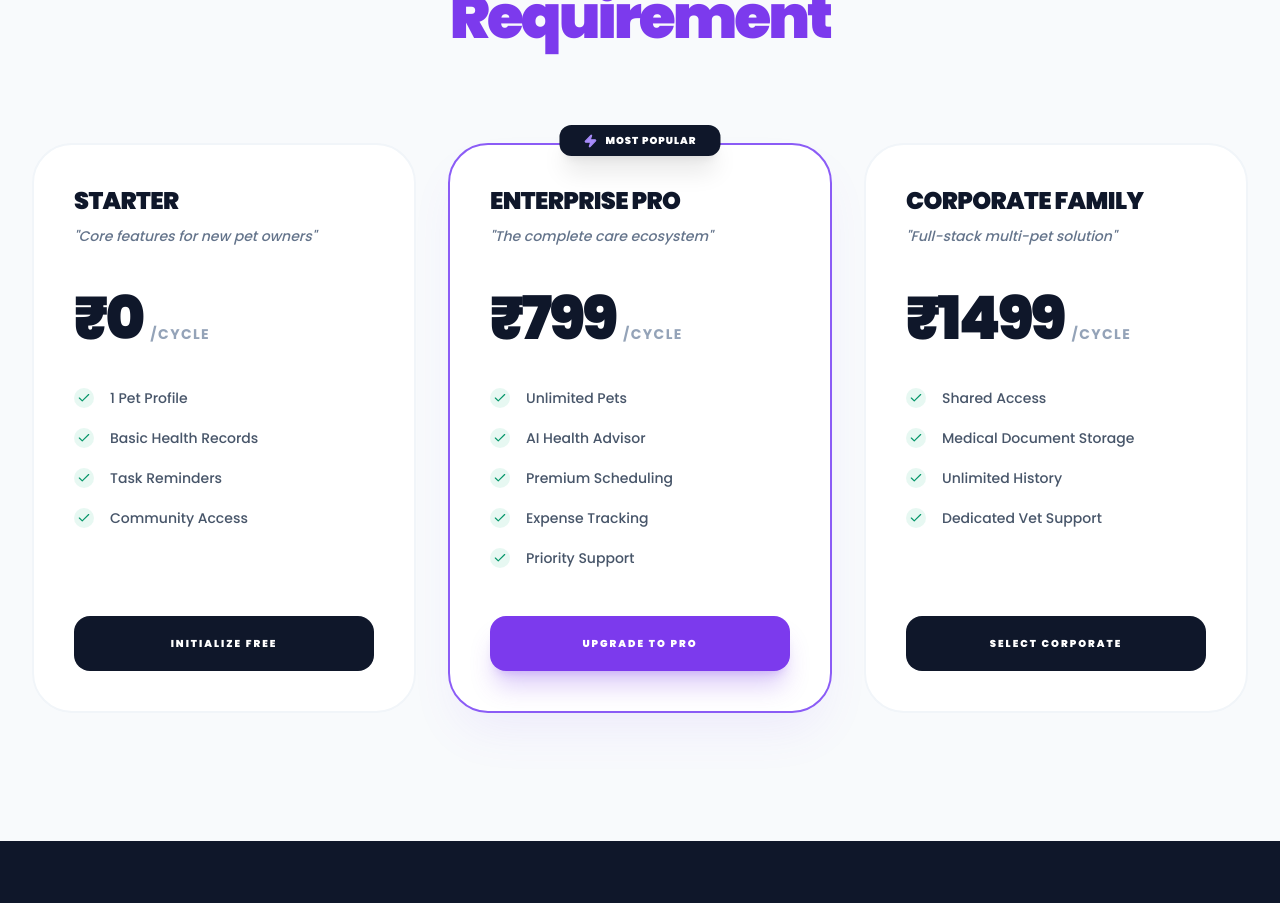
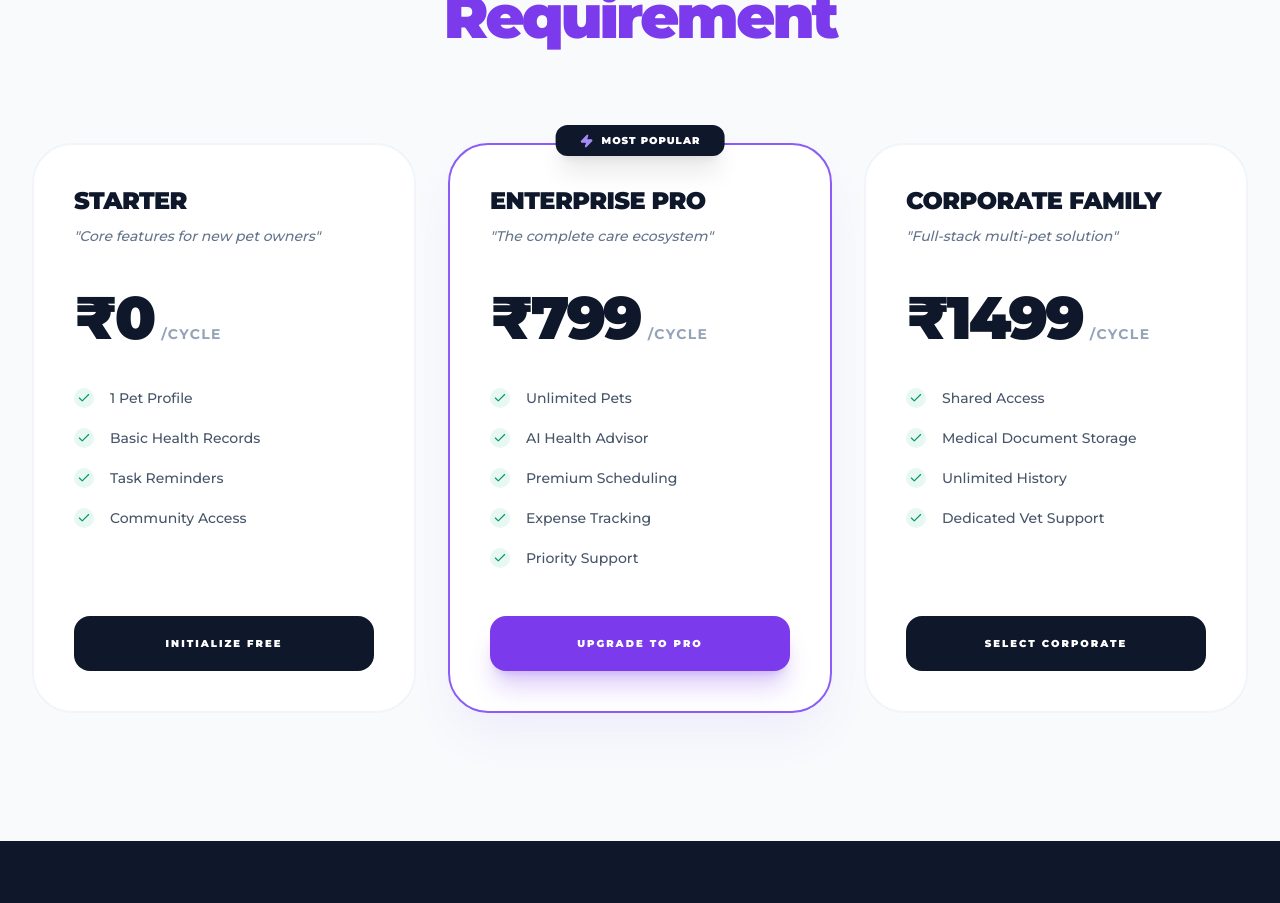
Before and after one commit to Dhavalll18/petcare-system, a React (Vite) app in the folder frontend/: page / in a window 1280 px wide. Shown: the part 3940-4843 px from the top of the page. Built offline with nearby package versions, Linux system fonts and the light colour scheme; no server answers.

Commit message:
UI: Switched primary font to Montserrat for a bold, geometric, and modern corporate aesthetic.

```diff
--- a/frontend/index.html
+++ b/frontend/index.html
@@ -6,7 +6,7 @@
     <meta name="viewport" content="width=device-width, initial-scale=1.0" />
     <link rel="preconnect" href="https://fonts.googleapis.com">
     <link rel="preconnect" href="https://fonts.gstatic.com" crossorigin>
-    <link href="https://fonts.googleapis.com/css2?family=Poppins:wght@100;200;300;400;500;600;700;800;900&display=swap" rel="stylesheet">
+    <link href="https://fonts.googleapis.com/css2?family=Montserrat:wght@100..900&display=swap" rel="stylesheet">
     <title>PETCARE SYSTEM | Professional Pet Management</title>
   </head>
   <body>
--- a/frontend/tailwind.config.js
+++ b/frontend/tailwind.config.js
@@ -35,8 +35,8 @@ export default {
         'sidebar-hover': '#1e293b',
       },
       fontFamily: {
-        sans: ['Poppins', 'system-ui', 'sans-serif'],
-        display: ['Poppins', 'sans-serif'],
+        sans: ['Montserrat', 'system-ui', 'sans-serif'],
+        display: ['Montserrat', 'sans-serif'],
       },
       boxShadow: {
         'soft': '0 1px 3px 0 rgb(0 0 0 / 0.04), 0 1px 2px -1px rgb(0 0 0 / 0.04)',
```
